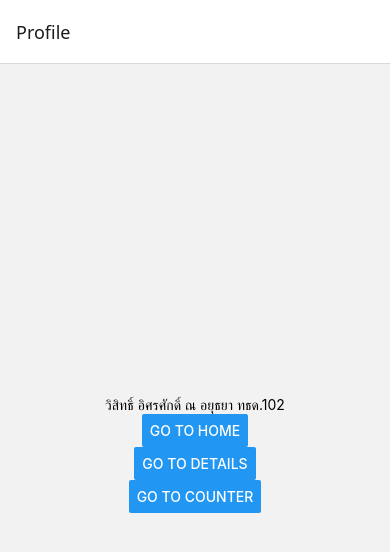
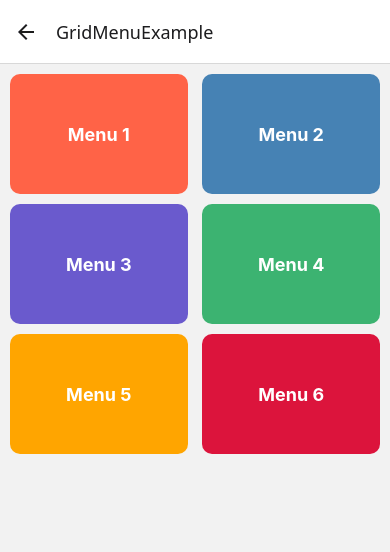
Before and after one commit to P1erro3/react-native-expo-learning, a React Native app: screen /GridMenuExample in a window 390 px wide. Shown: the top 552 px of the page. Built offline with nearby package versions, Linux system fonts and the light colour scheme.

Commit message:
feat: set up React Navigation with Home Details and Profile screens

```diff
--- a/components/Navigation.js
+++ b/components/Navigation.js
@@ -3,6 +3,11 @@ import HomeScreen from "../pages/HomeScreen";
 import DetailsScreen from "../pages/DetailsScreen";
 import ProfileScreen from "../pages/ProfileScreen";
 import CounterScreen from "../pages/CounterScreen";
+import ListManagerScrreen from "../pages/ListManagerScreen";
+import StyleExampleScreen from "../pages/StyleExampleScreen";
+import FlexboxExampleScreen from "../pages/FlexboxExampleScreen";
+import LayoutExampleScreen from "../pages/LayoutExampleScreen";
+import GridMenuExampleScreen from "../pages/GridMenuExampleScreen";
 
 const Stack = createStackNavigator();
 
@@ -13,6 +18,11 @@ export default function App() {
             <Stack.Screen name="Home" component={HomeScreen} />
             <Stack.Screen name="Details" component={DetailsScreen} />
             <Stack.Screen name="Counter" component={CounterScreen} />
+            <Stack.Screen name="ListManager" component={ListManagerScrreen} />
+            <Stack.Screen name="StyleExample" component={StyleExampleScreen} />
+            <Stack.Screen name="FlexboxExample" component={FlexboxExampleScreen} />
+            <Stack.Screen name="LayoutExample" component={LayoutExampleScreen} />
+            <Stack.Screen name="GridMenuExample" component={GridMenuExampleScreen} />
         </Stack.Navigator>
     );
 }
--- a/pages/CounterScreen.js
+++ b/pages/CounterScreen.js
@@ -16,7 +16,7 @@ const CounterScreen = () => {
 
     return (
         <View style={styles.container}>
-            <Text style={styles.title}>Counter App</Text>
+            <Text style={styles.title}>Counter</Text>
             <Text style={styles.countText}>{count}</Text>
             <View style={styles.buttonContainer}>
                 <Button
@@ -37,7 +37,7 @@ const styles = StyleSheet.create({
         flex: 1,
         justifyContent: 'center',
         alignItems: 'center',
-        backgroundColor: '#f5f5f5',
+        backgroundColor: '#ffffffff',
     },
     title: {
         fontSize: 24,
--- /dev/null
+++ b/pages/FlexboxExampleScreen.js
@@ -0,0 +1,40 @@
+import React from 'react';
+import { View, Text, StyleSheet } from "react-native";
+
+const FlexboxExampleScreen = () => (
+    <View style={styles.container}>
+        <View style={styles.box1}><Text style={styles.text}>Box 1</Text></View>
+        <View style={styles.box2}><Text style={styles.text}>Box 2</Text></View>
+        <View style={styles.box3}><Text style={styles.text}>Box 3</Text></View>
+    </View>
+);
+
+const styles = StyleSheet.create({
+    container: {
+        flex: 1,
+        flexDirection: 'row',
+        justifyContent: 'space-between',
+        alignItems: 'center',
+    },
+    box1: {
+        width: 50,
+        height: 50,
+        backgroundColor: 'red',
+    },
+    box2: {
+        width: 50,
+        height: 50,
+        backgroundColor: 'green',
+    },
+    box3: {
+        width: 50,
+        height: 50,
+        backgroundColor: 'blue',
+    },
+    text: {
+        color: 'white',
+        textAlign: 'center',
+    },
+});
+
+export default FlexboxExampleScreen;
--- /dev/null
+++ b/pages/GridMenuExampleScreen.js
@@ -0,0 +1,96 @@
+import React from "react";
+import { View, Text, StyleSheet } from "react-native";
+
+const GridMenuExampleScreen = () => (
+    <View style={styles.container}>
+        <View style={styles.box1}>
+            <Text style={styles.text}>Menu 1</Text>
+        </View>
+        <View style={styles.box2}>
+            <Text style={styles.text}>Menu 2</Text>
+        </View>
+        <View style={styles.box3}>
+            <Text style={styles.text}>Menu 3</Text>
+        </View>
+        <View style={styles.box4}>
+            <Text style={styles.text}>Menu 4</Text>
+        </View>
+        <View style={styles.box5}>
+            <Text style={styles.text}>Menu 5</Text>
+        </View>
+        <View style={styles.box6}>
+            <Text style={styles.text}>Menu 6</Text>
+        </View>
+    </View>
+);
+
+const styles = StyleSheet.create({
+    container: {
+        flex: 1,
+        flexDirection: "row",
+        flexWrap: "wrap",
+        justifyContent: "space-between",
+        padding: 10,
+    },
+    box1: {
+        width: "48%",
+        height: 120,
+        marginBottom: 10,
+        backgroundColor: "#ff6347",
+        justifyContent: "center",
+        alignItems: "center",
+        borderRadius: 10,
+    },
+    box2: {
+        width: "48%",
+        height: 120,
+        marginBottom: 10,
+        backgroundColor: "#4682b4",
+        justifyContent: "center",
+        alignItems: "center",
+        borderRadius: 10,
+    },
+    box3: {
+        width: "48%",
+        height: 120,
+        marginBottom: 10,
+        backgroundColor: "#6a5acd",
+        justifyContent: "center",
+        alignItems: "center",
+        borderRadius: 10,
+    },
+    box4: {
+        width: "48%",
+        height: 120,
+        marginBottom: 10,
+        backgroundColor: "#3cb371",
+        justifyContent: "center",
+        alignItems: "center",
+        borderRadius: 10,
+    },
+    box5: {
+        width: "48%",
+        height: 120,
+        marginBottom: 10,
+        backgroundColor: "#ffa500",
+        justifyContent: "center",
+        alignItems: "center",
+        borderRadius: 10,
+    },
+    box6: {
+        width: "48%",
+        height: 120,
+        marginBottom: 10,
+        backgroundColor: "#dc143c",
+        justifyContent: "center",
+        alignItems: "center",
+        borderRadius: 10,
+    },
+    text: {
+        color: "#fff",
+        fontSize: 18,
+        fontWeight: "bold",
+    },
+});
+
+export default GridMenuExampleScreen;
--- /dev/null
+++ b/pages/LayoutExampleScreen.js
@@ -0,0 +1,40 @@
+import React from 'react';
+import { View, Text, StyleSheet } from 'react-native';
+
+const LayoutExampleScreen = () => (
+    <View style={styles.container}>
+        <View style={styles.box1}><Text style={styles.text}>Header</Text></View>
+        <View style={styles.box2}><Text style={styles.text}>Body Content</Text></View>
+        <View style={styles.box3}><Text style={styles.text}>Footer</Text></View>
+    </View>
+);
+
+const styles = StyleSheet.create({
+    container: {
+        flex: 1,
+        flexDirection: 'column',
+    },
+    box1: {
+        height: 60,
+        backgroundColor: 'lightgreen',
+        justifyContent: 'center',
+        alignItems: 'center',
+    },
+    box2: {
+        flex: 1,
+        backgroundColor: 'lightblue',
+        justifyContent: 'center',
+        alignItems: 'center',
+    },
+    box3: {
+        height: 40,
+        backgroundColor: 'lightcoral',
+        justifyContent: 'center',
+        alignItems: 'center',
+    },
+    text: {
+        color: 'white',
+    },
+});
+
+export default LayoutExampleScreen;
--- /dev/null
+++ b/pages/ListManagerScreen.js
@@ -0,0 +1,43 @@
+import { useState } from "react";
+import { View, TextInput, Button, FlatList, Text } from "react-native";
+
+const ListManagerScreen = () => {
+    const [items, setItems] = useState([]);
+    const [inputValue, setInputValue] = useState("");
+
+    const addItem = () => {
+        if (inputValue.trim() !== "") {
+            setItems([...items, inputValue]);
+            setInputValue("");
+        }
+    };
+
+    const removeItem = (index) => {
+        setItems(items.filter((_, i) => i !== index));
+    };
+
+    return (
+        <View style={{ padding: 20 }}>
+            <TextInput
+                placeholder="Enter item"
+                value={inputValue}
+                onChangeText={setInputValue}
+                style={{ borderWidth: 1, padding: 10, marginBottom: 10 }}
+            />
+            <Button title="Add Item" onPress={addItem} />
+
+            <FlatList
+                data={items}
+                keyExtractor={(item, index) => index.toString()}
+                renderItem={({ item, index }) => (
+                    <View style={{ flexDirection: 'row', justifyContent: 'space-between', alignItems: 'center', padding: 10, borderBottomWidth: 1, borderColor: '#ccc' }}>
+                        <Text>{item}</Text>
+                        <Button title="Remove" onPress={() => removeItem(index)} />
+                    </View>
+                )}
+            />
+        </View>
+    );
+};
+
+export default ListManagerScreen;
--- a/pages/ProfileScreen.js
+++ b/pages/ProfileScreen.js
@@ -17,6 +17,36 @@ export default function ProfileScreen({ navigation }) {
                 title="Go to Counter"           // แก้ typo titale -> title
                 onPress={() => navigation.navigate("Counter")}  // แก้ obpress -> onPress
             />
+            <Text></Text>
+
+            <Button
+                title="Go to List Manager"
+                onPress={() => navigation.navigate("ListManager")}
+            />
+            <Text></Text>
+
+            <Button
+                title="Go to Style Example"
+                onPress={() => navigation.navigate("StyleExample")}
+            />
+            <Text></Text>
+
+            <Button
+                title="Go to Flexbox Example"
+                onPress={() => navigation.navigate("FlexboxExample")}
+            />
+            <Text></Text>
+
+            <Button
+                title="Go to Layout Example"
+                onPress={() => navigation.navigate("LayoutExample")}
+            />
+            <Text></Text>
+            <Button
+                title="Go to Grid Menu Example"
+                onPress={() => navigation.navigate("GridMenuExample")}
+            />
+            <Text></Text>
         </View>
     );
 }
--- /dev/null
+++ b/pages/StyleExampleScreen.js
@@ -0,0 +1,30 @@
+import React from "react";
+import { View, Text, StyleSheet } from "react-native";
+
+const StyleExampleScreen = () => (
+    <View style={styles.container}>
+        <Text style={styles.header}>Welcome to My App</Text>
+        <Text style={styles.paragraph}>This is a sample text.</Text>
+    </View>
+);
+
+const styles = StyleSheet.create({
+    container: {
+        flex: 1,
+        backgroundColor: '#f0f8ff',
+        padding: 16,
+    },
+
+    header: {
+        fontSize: 24,
+        fontWeight: 'bold',
+        color: '#333',
+    },
+    paragraph: {
+        fontSize: 16,
+        color: '#666',
+        marginTop: 8,
+    },
+});
+
+export default StyleExampleScreen;
```
